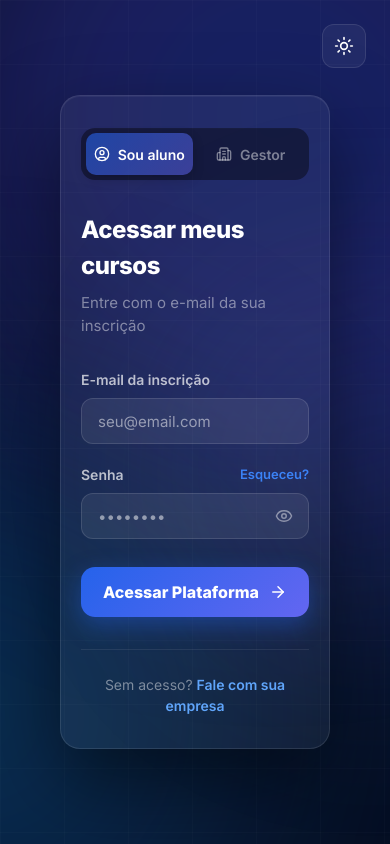
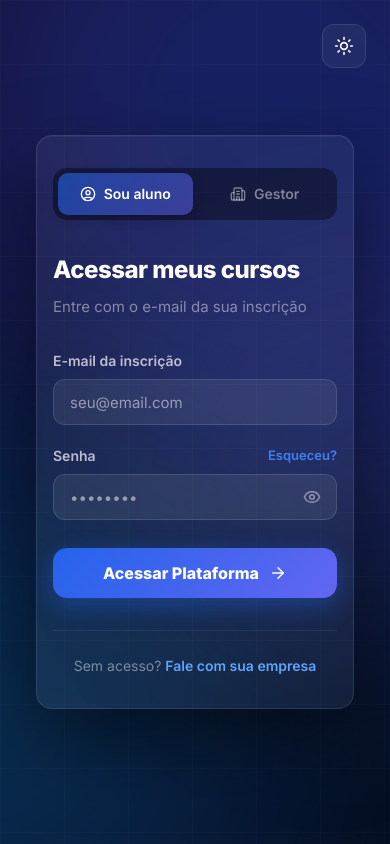
Before and after one commit to caioolima/escala-digital, a Next.js app in the folder apps/web/: page /login in a window 390 px wide. Built offline with nearby package versions, Linux system fonts and the light colour scheme.

Commit message:
Update login padding for mobile

```diff
--- a/apps/web/app/login/page.tsx
+++ b/apps/web/app/login/page.tsx
@@ -98,7 +98,7 @@ export default function LoginPage() {
         <>
             <style>{`
         @import url('https://fonts.googleapis.com/css2?family=Inter:wght@400;500;600;700;800;900&display=swap');
-        * { font-family: 'Inter', sans-serif; }
+        * { font-family: 'Inter', sans-serif; box-sizing: border-box; }
         @keyframes spin { from{transform:rotate(0deg)} to{transform:rotate(360deg)} }
         @keyframes float1 { 0%,100%{transform:translate(0,0) scale(1)} 50%{transform:translate(30px,-40px) scale(1.05)} }
         @keyframes float2 { 0%,100%{transform:translate(0,0) scale(1)} 50%{transform:translate(-20px,30px) scale(0.95)} }
@@ -112,23 +112,24 @@ export default function LoginPage() {
         .mode-btn { cursor: pointer; transition: all 0.2s ease; }
         @media (max-width:1100px) {
           .brand-col { display:none !important; }
-          .form-section { flex: 1 !important; width: 100% !important; }
+          .form-section { flex: 1 !important; width: 100% !important; padding: 0 !important; }
         }
         @media (max-width:600px) {
-          .login-container { padding: 20px !important; }
-          .form-box { padding: 32px 20px !important; width: 100% !important; border-radius: 20px !important; }
+          .login-container { padding: 16px !important; }
+          .form-box { padding: 32px 16px !important; width: 100% !important; border-radius: 16px !important; }
         }
       `}</style>
 
             <div style={{
                 minHeight: "100vh",
+                width: "100%",
                 display: "flex",
                 backgroundColor: colors.bg,
                 position: "relative",
                 overflow: "hidden",
                 alignItems: "center",
                 justifyContent: "center",
-                padding: "40px",
+                padding: "20px",
                 transition: "background-color 0.3s ease",
             }}>
 
@@ -186,8 +187,9 @@ export default function LoginPage() {
                     maxWidth: "1440px",
                     zIndex: 1,
                     display: "flex",
-                    gap: "80px",
-                    alignItems: "center"
+                    gap: "40px",
+                    alignItems: "center",
+                    justifyContent: "center"
                 }}>
 
                     {/* ── Brand section ── */}
@@ -274,6 +276,7 @@ export default function LoginPage() {
                         <div className="form-box" style={{
                             width: "100%",
                             maxWidth: "460px",
+                            boxSizing: "border-box",
                             background: isDark ? "rgba(255,255,255,0.05)" : "white",
                             backdropFilter: isDark ? "blur(32px)" : "none",
                             WebkitBackdropFilter: isDark ? "blur(32px)" : "none",
```
